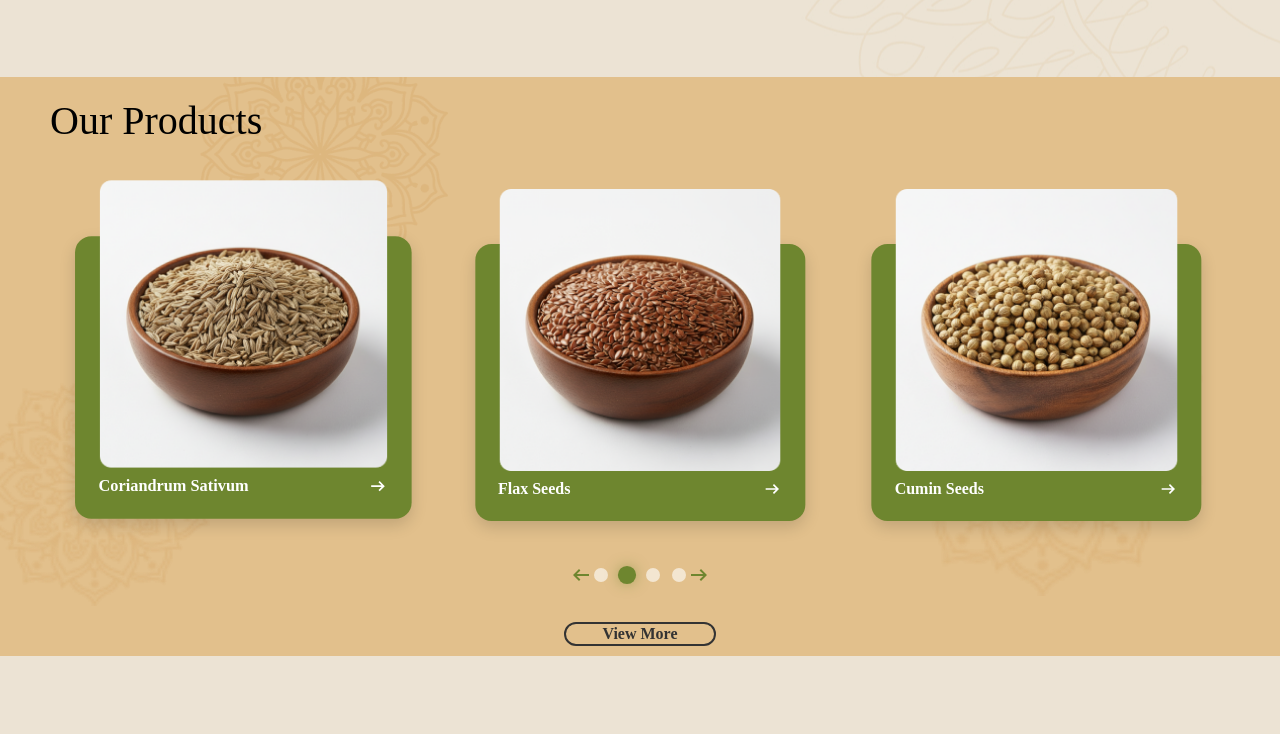
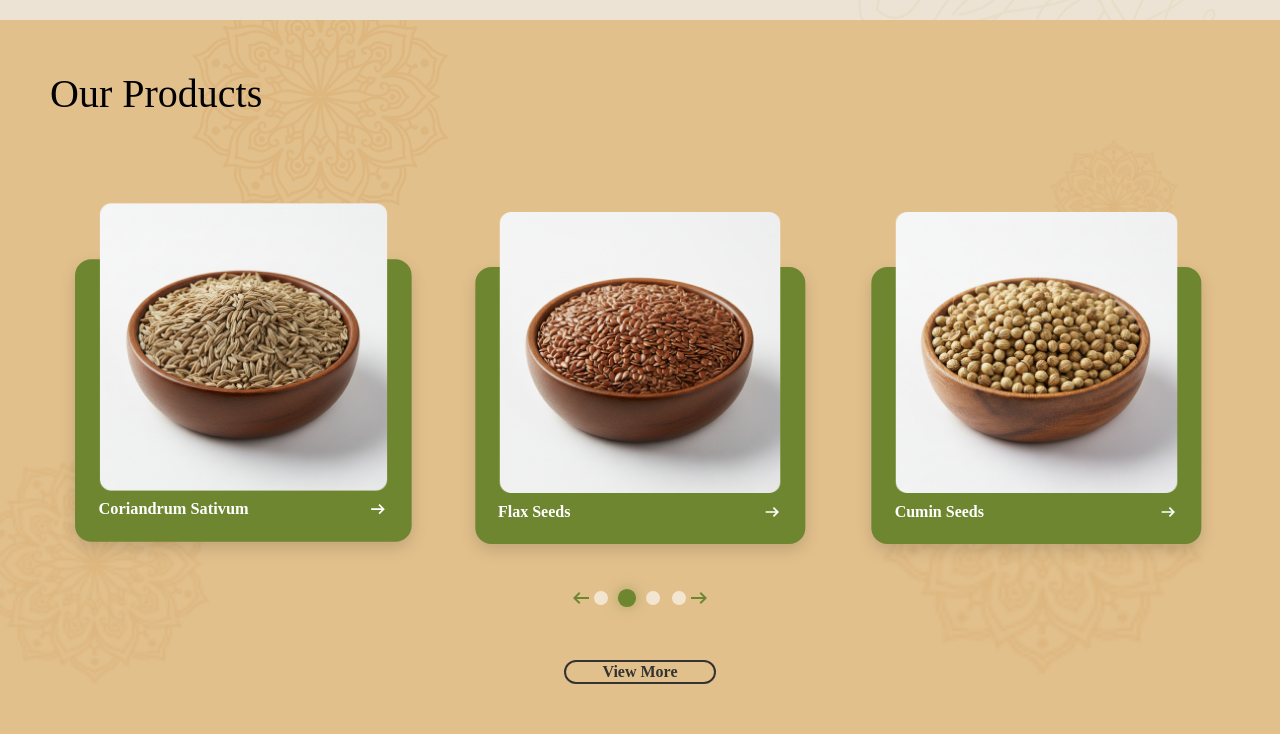
Before and after one commit to Shubh4mPatel/durgacorporation, a Next.js app: page /home in a window 1280 px wide. Shown: the part 1661-2395 px from the top of the page. Built offline with nearby package versions, Linux system fonts and the light colour scheme; a web font is replaced by a local one.

Commit message:
Enhance layout and styling for HeroSection and OurProducts components; center content and adjust spacing for improved visual hierarchy

```diff
--- a/src/app/components/Hero-section/HeroSection.css
+++ b/src/app/components/Hero-section/HeroSection.css
@@ -25,6 +25,10 @@
 }
 
 .content {
+    align-items: center;
+    justify-content: center;
+    flex-direction: column;
+    display: flex;
     text-align: center;
     z-index: 2;
     position: relative;
--- a/src/app/components/OurProducts/OurProducts.css
+++ b/src/app/components/OurProducts/OurProducts.css
@@ -7,6 +7,7 @@
 }
 
 .our-products {
+
     display: flex;
     flex-direction: column;
     justify-content: center;
@@ -18,7 +19,7 @@
     margin: 0 auto;
     overflow: hidden;
     box-sizing: border-box;
-    padding: 20px 0 10px 0;
+    padding: 50px 0 50px 0;
 }
 
 /* Header */
@@ -31,6 +32,7 @@
     position: relative;
     z-index: 1;
     text-align: left;
+    margin-bottom: 50px;
     font-weight: 400;
 }
 
@@ -233,7 +235,7 @@
 /* View More Button */
 .view-more {
     display: block;
-    margin: clamp(25px, 4vw, 35px) auto 0px auto;
+    margin: 50px auto 0px auto;
     padding: clamp(1px, 1.5vw, 1px) clamp(25px, 3vw, 36px);
     border: 2px solid #333;
     background-color: transparent;
@@ -418,7 +420,7 @@
     }
 
     .our-products h2 {
-        text-align: center;
+        text-align: center !important;
         margin: 15px;
     }
 }
```
Also changed, not shown: src/app/components/Hero-section/HeroSection.jsx (+5 -5 lines).
